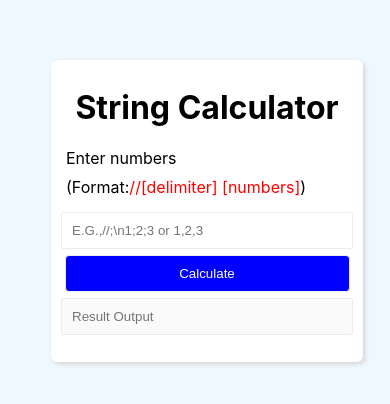
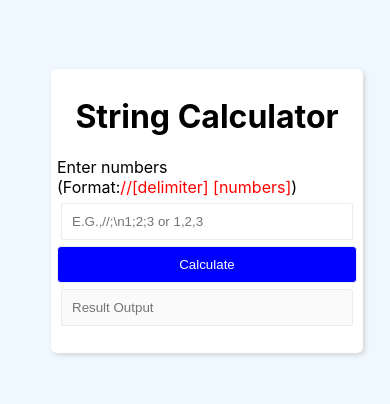
Before and after one commit to Akshatha44814/StringCal, a React (Create React App) app: page / in a window 390 px wide. Shown: the part 114-518 px from the top of the page. Built offline with nearby package versions, Linux system fonts and the light colour scheme.

Commit message:
deployed website

```diff
--- a/src/Calculator/Calculator.css
+++ b/src/Calculator/Calculator.css
@@ -18,4 +18,7 @@
   .conatiner {
     width: 300px;
   }
+  .content {
+    margin: 0%;
+  }
 }
--- a/src/CalculatorPage/CalculatorPage.css
+++ b/src/CalculatorPage/CalculatorPage.css
@@ -24,3 +24,9 @@ button[disabled] {
   padding: 10px;
   width: 95%;
 }
+
+@media (max-width: 900px) {
+  .calculate {
+    width: 100%;
+  }
+}
```
